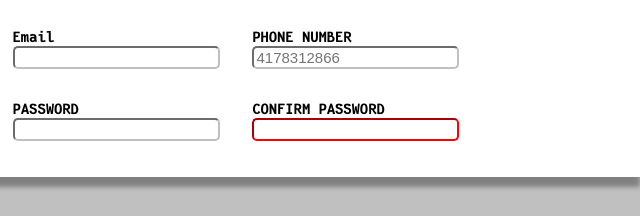
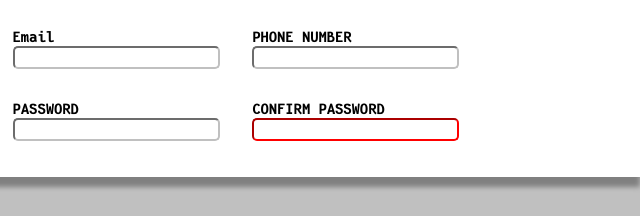
Before and after one commit to farmerbrian/sign-up-form, a plain HTML site: page index.html in a window 1280 px wide. Shown: the part 436-652 px from the top of the page, 640-1280 px from the left. Drawn offline with Linux system fonts and the light colour scheme.

Commit message:
Removed Phone # placeholder

```diff
--- a/index.html
+++ b/index.html
@@ -69,7 +69,7 @@
                   <span>PHONE NUMBER </span>
                   <strong><abbr title="required"></abbr></strong>
                 </label>
-                <input type="tel" id="phone" name="phone" required placeholder="4178312866">
+                <input type="tel" id="phone" name="phone" required placeholder=" ">
               </p>
               <p>
                 <label for="pwd">
```
